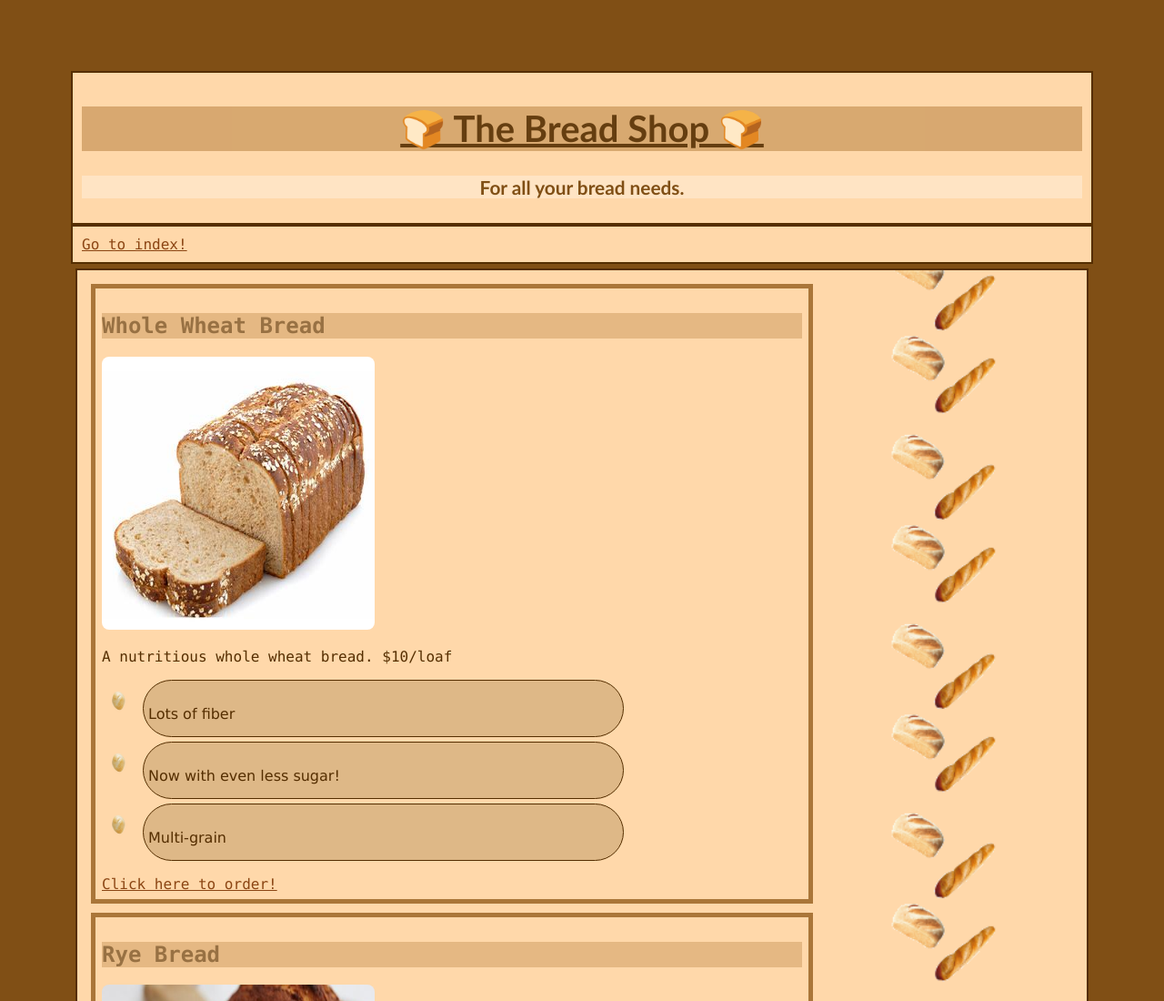
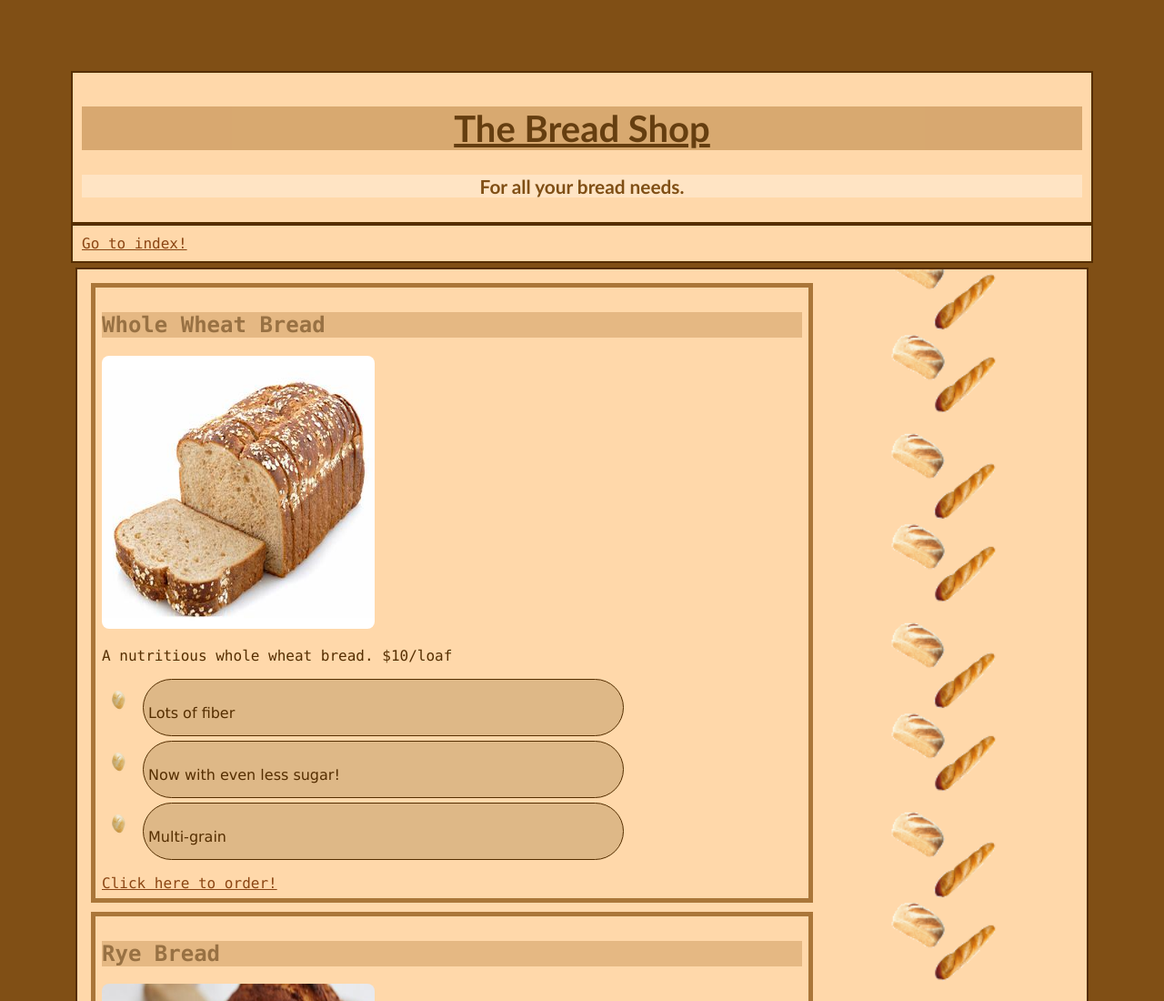
Before and after one commit to sienna2169-cmis/sienna2169-cmis-wd, a plain HTML site: page catalog.html in a window 1280 px wide. Shown: the top 1100 px of the page at 91% size. Drawn offline with Linux system fonts and the light colour scheme.

Commit message:
FINISHED WOOOOOOOO

```diff
--- a/catalog.css
+++ b/catalog.css
@@ -25,6 +25,7 @@ header {
     background-repeat: repeat-x;
     background-position: right;
     background-origin: content-box;
+
 
 }
 
--- a/catalog.html
+++ b/catalog.html
@@ -13,7 +13,7 @@
 	<body>
 		<header>
 		<h1>
-			🍞 The Bread Shop 🍞
+			 The Bread Shop
 		</h1>
 		<h2>
 			For all your bread needs.
```
Also changed, not shown: placeorder.html (+1 -1 lines).
